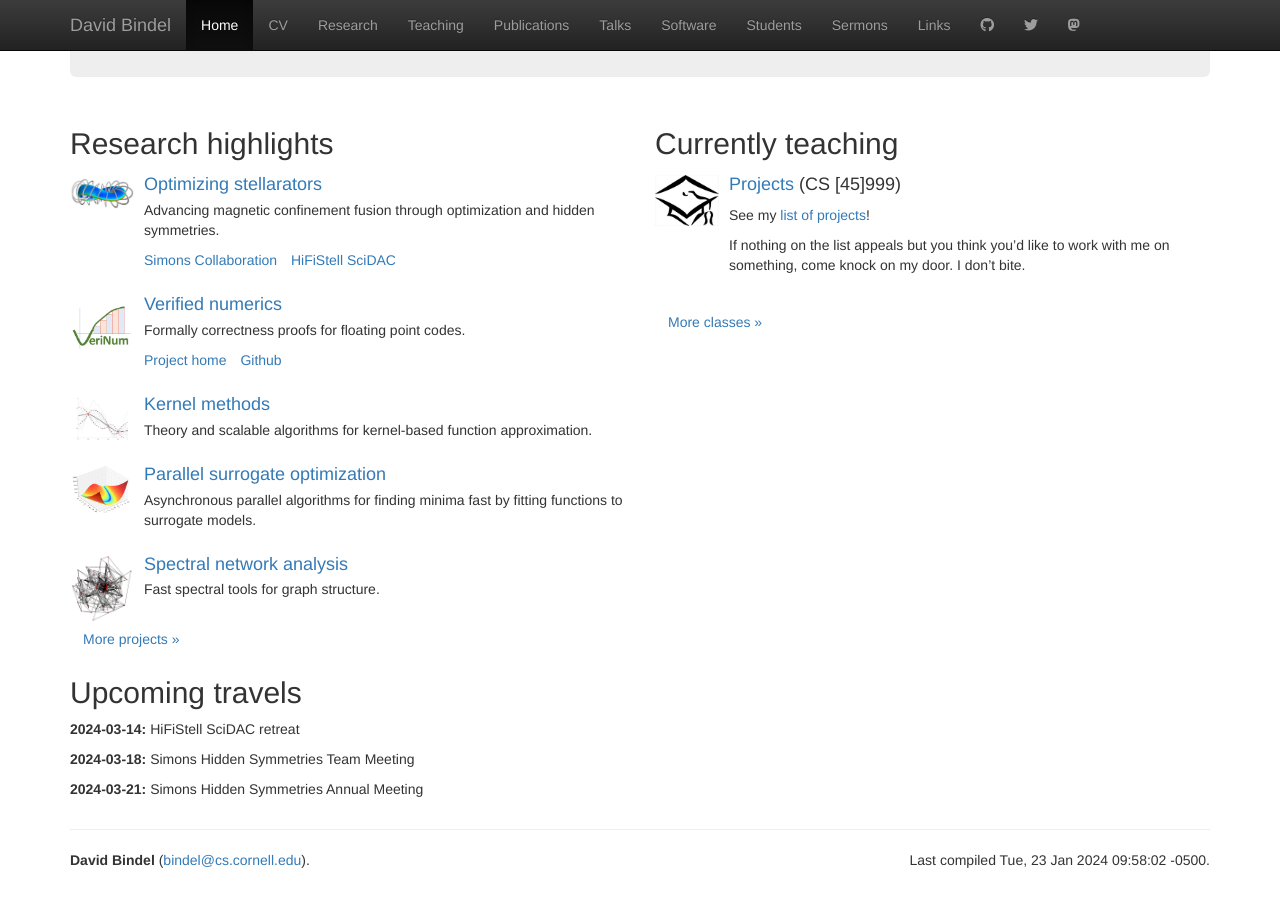
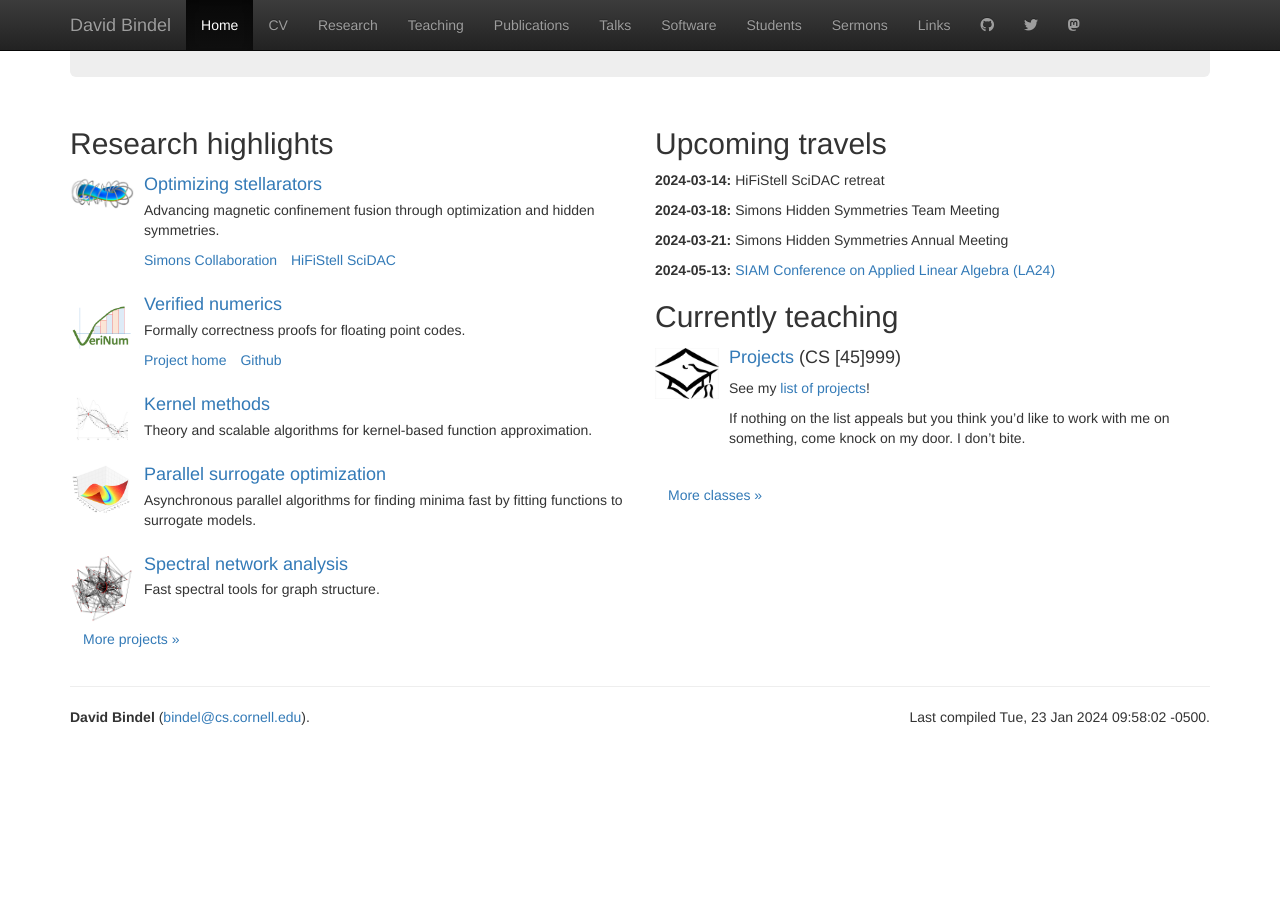
Before and after one commit to dbindel/cornell_web, a Jekyll site: the page built from index.html, in a window 1280 px wide and 900 px high, scrolled down 712 px. Built offline with Jekyll 4.4.1, drawn with Linux system fonts in a browser that asks for light colours; nearby versions of some CDN libraries; after the commit the page ends 1469 px from its top, so only the background shows below that.

Commit message:
Add SIAM LA24.

```diff
--- a/_data/travel.yml
+++ b/_data/travel.yml
@@ -214,3 +214,7 @@
 -
   date: 2024-03-21
   text: "Simons Hidden Symmetries Annual Meeting"
+-
+  date: 2024-05-13
+  text: "SIAM Conference on Applied Linear Algebra (LA24)"
+  url: https://www.siam.org/conferences/cm/conference/la24
--- a/index.html
+++ b/index.html
@@ -31,6 +31,9 @@ layout: top
       <a class="btn" href="research.html">More projects &raquo;</a>
     </p>
 
+  </div>
+
+  <div class="col-xs-12 cols-sm-12 col-md-6 col-lg-6">
     <h2>Upcoming travels</h2>
 
     {% assign items = site.data.travel | sort: 'date' %}
@@ -45,9 +48,6 @@ layout: top
     {%   endif %}
     {% endfor %}
 
-  </div>
-
-  <div class="col-xs-12 cols-sm-12 col-md-6 col-lg-6">
     <h2>Currently teaching</h2>
 
     {% assign items = site.data.classes.current %}
```
